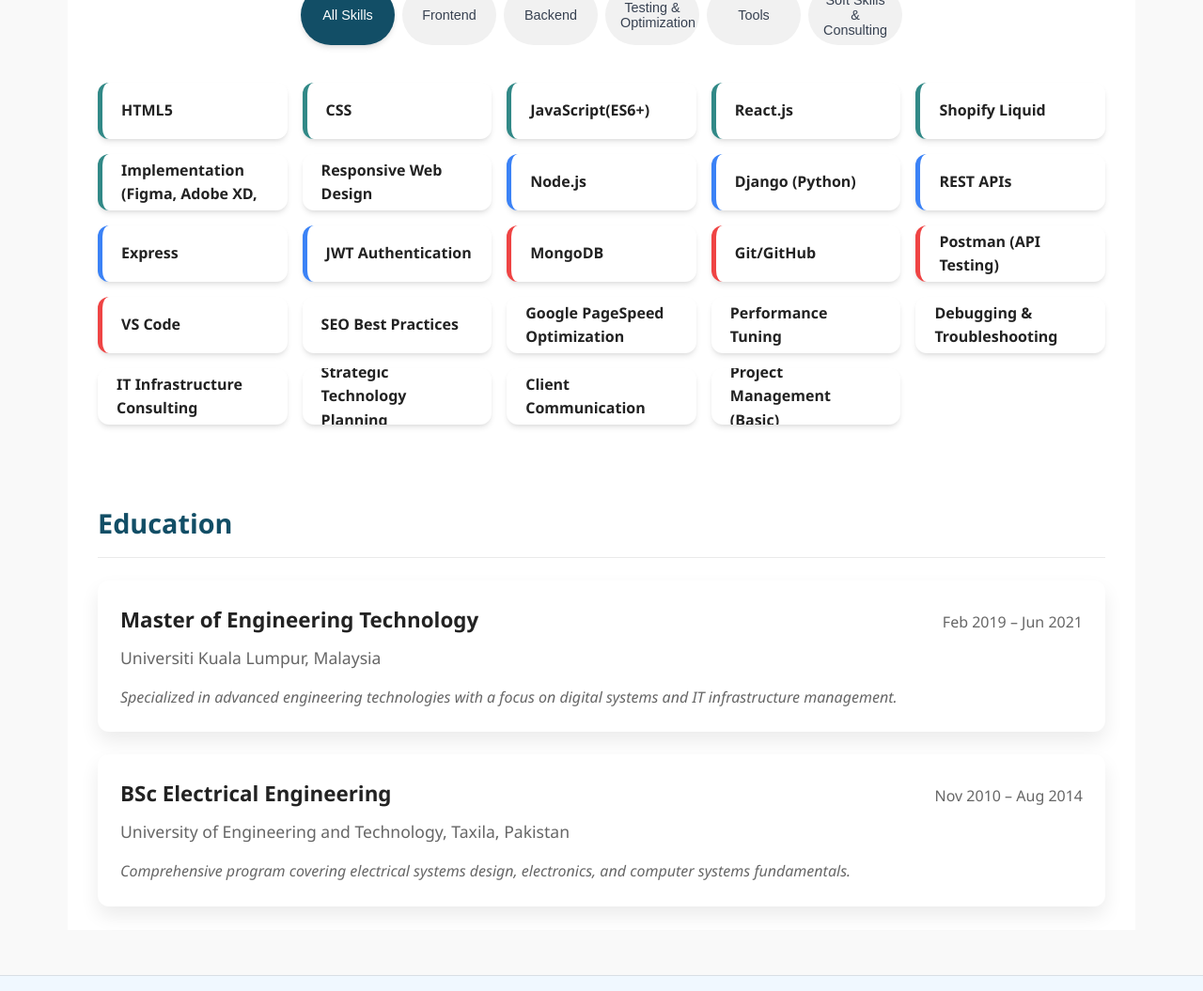
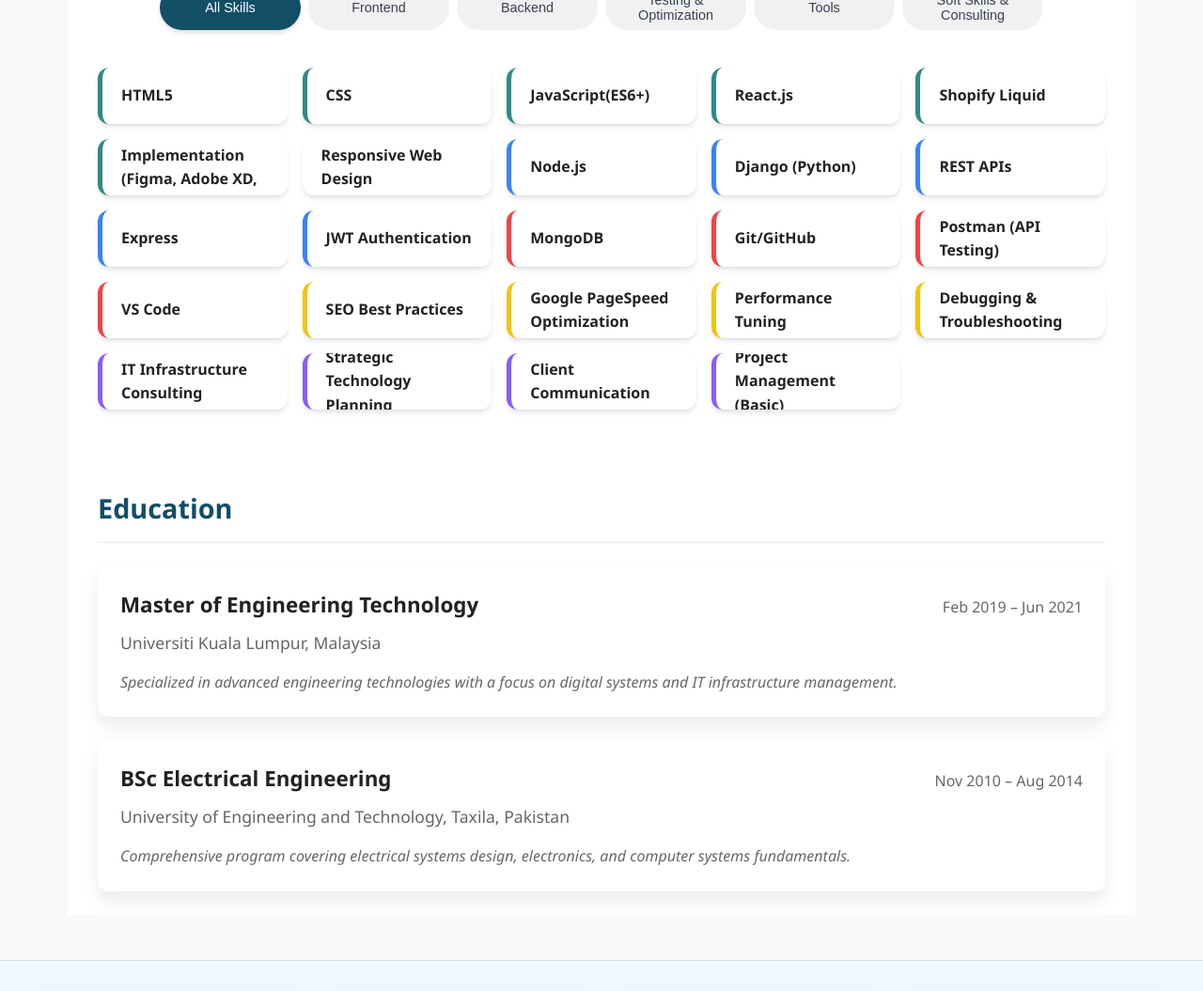
Before and after one commit to irfan3434/irfanishtiaq.dev, a React (Create React App) app: page /resume in a window 1280 px wide. Shown: the part 2205-3260 px from the top of the page at 94% size. Built offline with nearby package versions, Linux system fonts and the light colour scheme.

Commit message:
new changes in the layout

```diff
--- a/src/pages/Home.css
+++ b/src/pages/Home.css
@@ -483,7 +483,7 @@ body.dark-mode .section-description {
   transition: all var(--transition-speed) ease;
   opacity: 0;
   animation: fadeIn 0.5s ease forwards;
-  width: 200px;
+  width: 218px;
 }
 
 .tech-item:hover {
--- a/src/pages/Resume.css
+++ b/src/pages/Resume.css
@@ -264,7 +264,7 @@ body.dark-mode .education-description {
   cursor: pointer;
   font-size: 0.9rem;
   font-weight: 500;
-  width: 100px;
+  width: 150px;
 }
 
 .category-btn.active {
@@ -343,11 +343,11 @@ body.dark-mode .skill-frontend {
   border-left: 5px solid #3b82f6; /* emerald-500 */
 }
 
-.skill-design {
+.skill-testing {
   border-left: 5px solid #f1c40f; /* violet-500 */
 }
 
-.skill-data {
+.skill-softskills {
   border-left: 5px solid #8b5cf6; /* amber-500 */
 }
 
```
